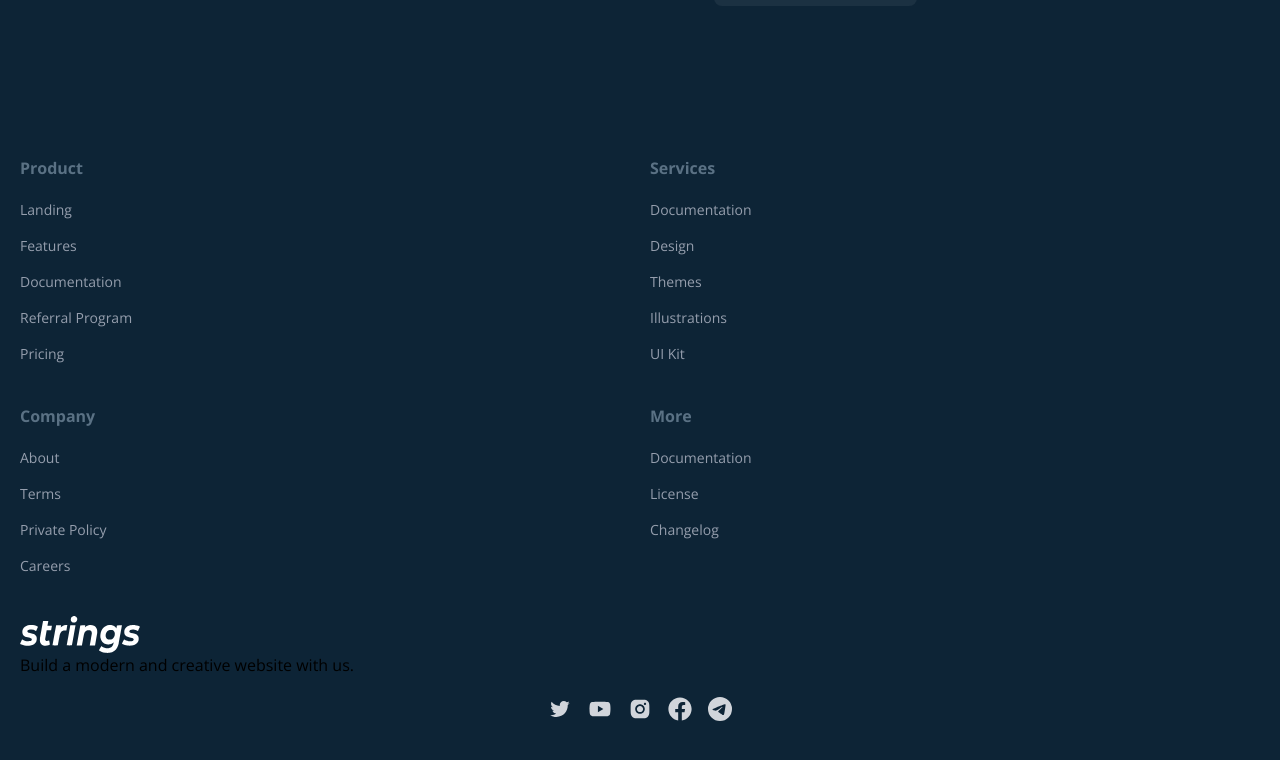
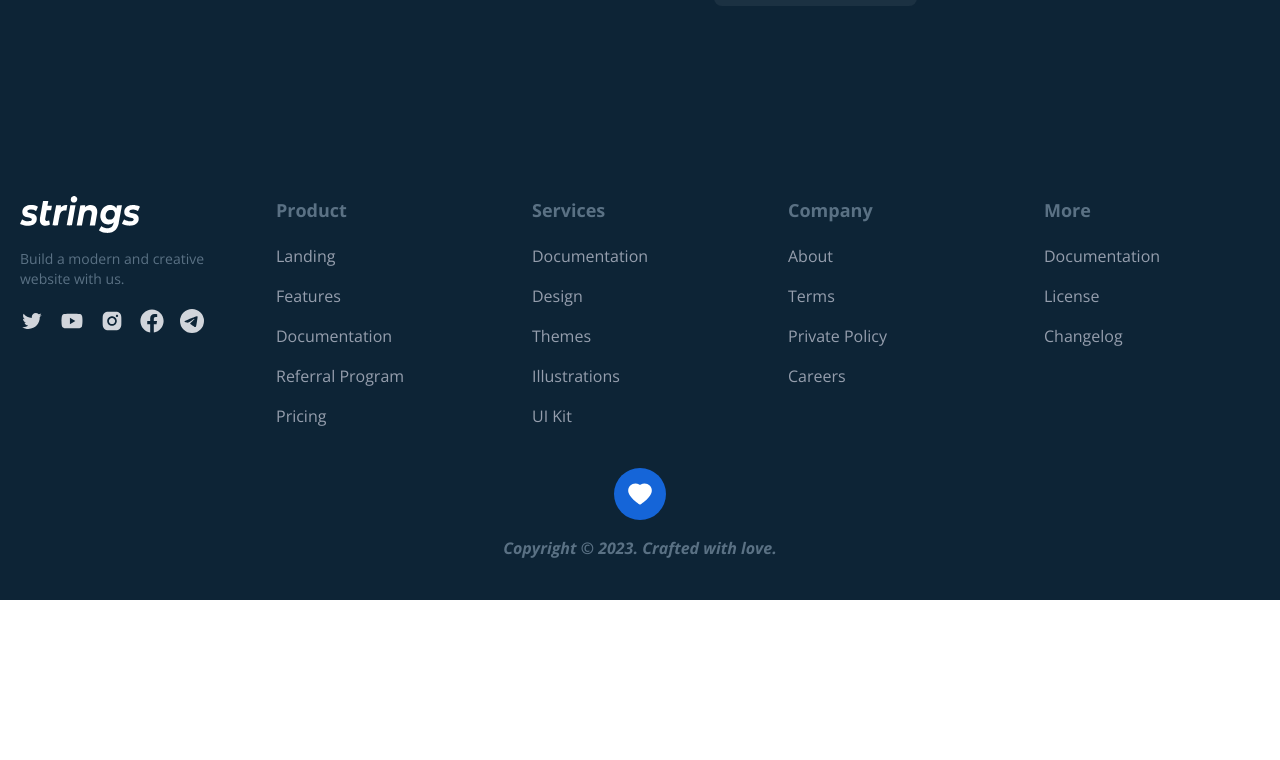
Before and after one commit to akshatbiniwale/blog-app-frontend, a React (Create React App) app: page / in a window 1280 px wide. Shown: the part 1855-2615 px from the top of the page. After the commit the page ends 2455 px from the top, so only its background shows below. Built offline with nearby package versions, Linux system fonts and the light colour scheme; the HTML template or start-up script is replaced by a standard one.

Commit message:
Footer Complete

```diff
--- a/src/components/Footer.jsx
+++ b/src/components/Footer.jsx
@@ -4,6 +4,7 @@
     AiOutlineTwitter,
     AiFillYoutube,
     AiFillInstagram,
+    AiFillHeart,
 } from "react-icons/ai";
 import { FaFacebook } from "react-icons/fa";
 import { BsTelegram } from "react-icons/bs";
@@ -11,10 +12,12 @@
 const Footer = () => {
     return (
         <section className="bg-dark-hard">
-            <footer className="container mx-auto grid grid-cols-10 px-5 py-10 gap-y-10 gap-x-5">
-                <div className="col-span-5">
-                    <h3 className="text-dark-light font-bold">Product</h3>
-                    <ul className="text-[#959EAD] text-sm mt-5 space-y-4">
+            <footer className="container mx-auto grid grid-cols-10 px-5 py-10 gap-y-10 gap-x-5 md:pt-20 md:grid-cols-12 lg:grid-cols-10 lg:gap-x-10">
+                <div className="lg:col-span-2 col-span-5 md:col-span-4">
+                    <h3 className="md:text-lg text-dark-light font-bold">
+                        Product
+                    </h3>
+                    <ul className="md:text-base text-[#959EAD] text-sm mt-5 space-y-4">
                         <li>
                             <a href="/">Landing</a>
                         </li>
@@ -32,9 +35,11 @@
                         </li>
                     </ul>
                 </div>
-                <div className="col-span-5">
-                    <h3 className="text-dark-light font-bold">Services</h3>
-                    <ul className="text-[#959EAD] text-sm mt-5 space-y-4">
+                <div className="lg:col-span-2 col-span-5 md:col-span-4">
+                    <h3 className="md:text-lg text-dark-light font-bold">
+                        Services
+                    </h3>
+                    <ul className="md:text-base text-[#959EAD] text-sm mt-5 space-y-4">
                         <li>
                             <a href="/">Documentation</a>
                         </li>
@@ -52,9 +57,11 @@
                         </li>
                     </ul>
                 </div>
-                <div className="col-span-5">
-                    <h3 className="text-dark-light font-bold">Company</h3>
-                    <ul className="text-[#959EAD] text-sm mt-5 space-y-4">
+                <div className="lg:col-span-2 col-span-5 md:col-span-4 md:col-start-5 lg:col-start-auto">
+                    <h3 className="md:text-lg text-dark-light font-bold">
+                        Company
+                    </h3>
+                    <ul className="md:text-base text-[#959EAD] text-sm mt-5 space-y-4">
                         <li>
                             <a href="/">About</a>
                         </li>
@@ -69,9 +76,11 @@
                         </li>
                     </ul>
                 </div>
-                <div className="col-span-5">
-                    <h3 className="text-dark-light font-bold">More</h3>
-                    <ul className="text-[#959EAD] text-sm mt-5 space-y-4">
+                <div className="lg:col-span-2 col-span-5 md:col-span-4">
+                    <h3 className="md:text-lg text-dark-light font-bold">
+                        More
+                    </h3>
+                    <ul className="md:text-base text-[#959EAD] text-sm mt-5 space-y-4">
                         <li>
                             <a href="/">Documentation</a>
                         </li>
@@ -83,10 +92,16 @@
                         </li>
                     </ul>
                 </div>
-                <div className="col-span-10">
-                    <img src={images.Logo} alt="logo" className="brightness-0 invert" />
-                    <p>Build a modern and creative website with us.</p>
-                    <ul className="flex justify-center items-center mt-5 space-x-4 text-gray-300">
+                <div className="lg:col-span-2 col-span-10 md:order-first md:col-span-4">
+                    <img
+                        src={images.Logo}
+                        alt="logo"
+                        className="mx-auto md:mx-0 brightness-0 invert"
+                    />
+                    <p className="text-sm text-dark-light text-center mt-4 md:text-left md:text-base lg:text-sm">
+                        Build a modern and creative website with us.
+                    </p>
+                    <ul className="flex justify-center items-center mt-5 space-x-4 text-gray-300 md:justify-start">
                         <li>
                             <a href="/">
                                 <AiOutlineTwitter className="w-6 h-auto" />
@@ -114,6 +129,14 @@
                         </li>
                     </ul>
                 </div>
+                <div className="hidden md:flex flex-col items-center space-y-4 md:col-span-12 lg:col-span-10">
+                    <div className="bg-primary text-white p-3 rounded-full">
+                        <AiFillHeart className="w-7 h-auto" />
+                    </div>
+                    <p className="font-bold italic text-dark-light">
+                        Copyright © 2023. Crafted with love.
+                    </p>
+                </div>
             </footer>
         </section>
     );
```
